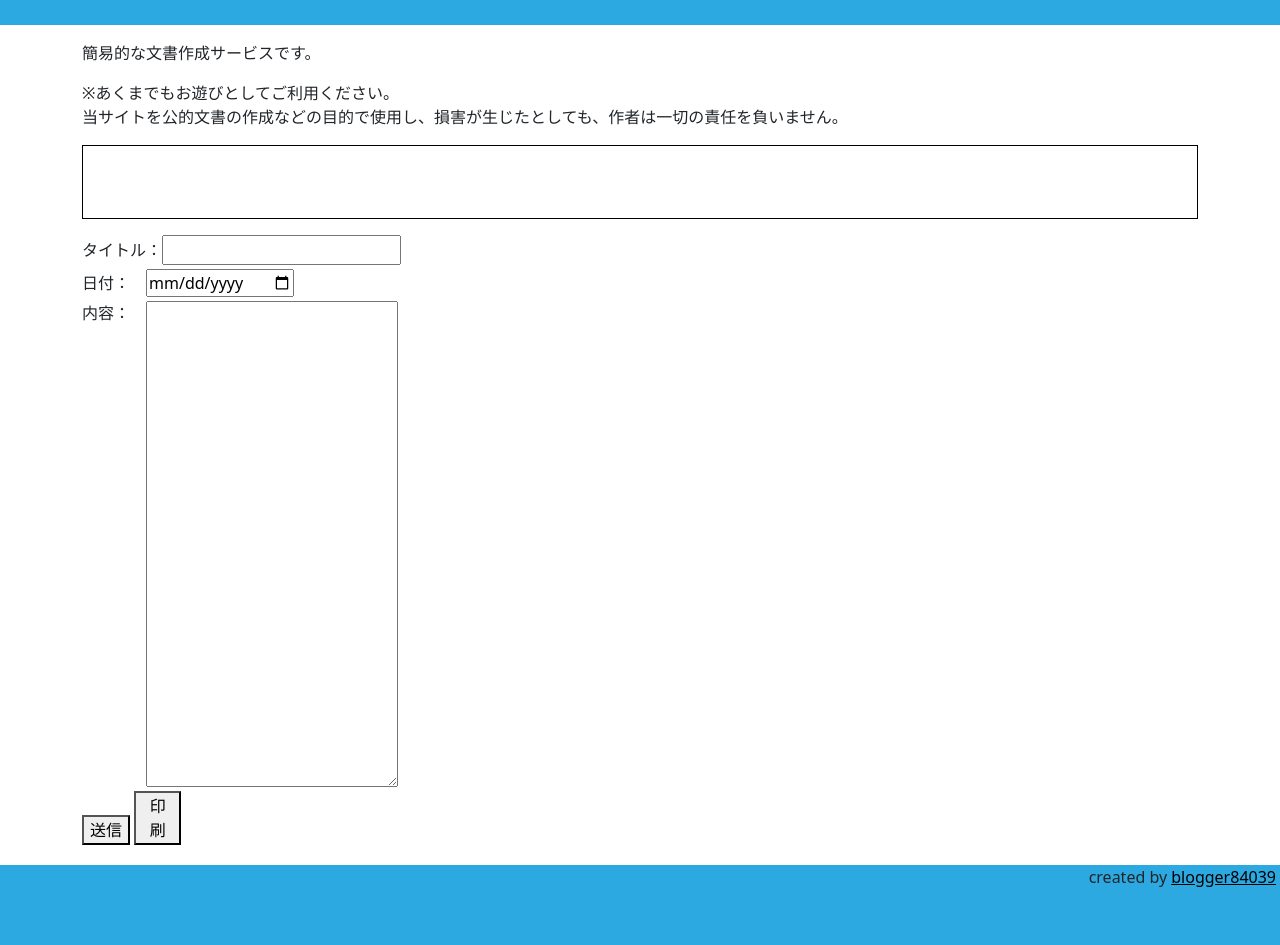
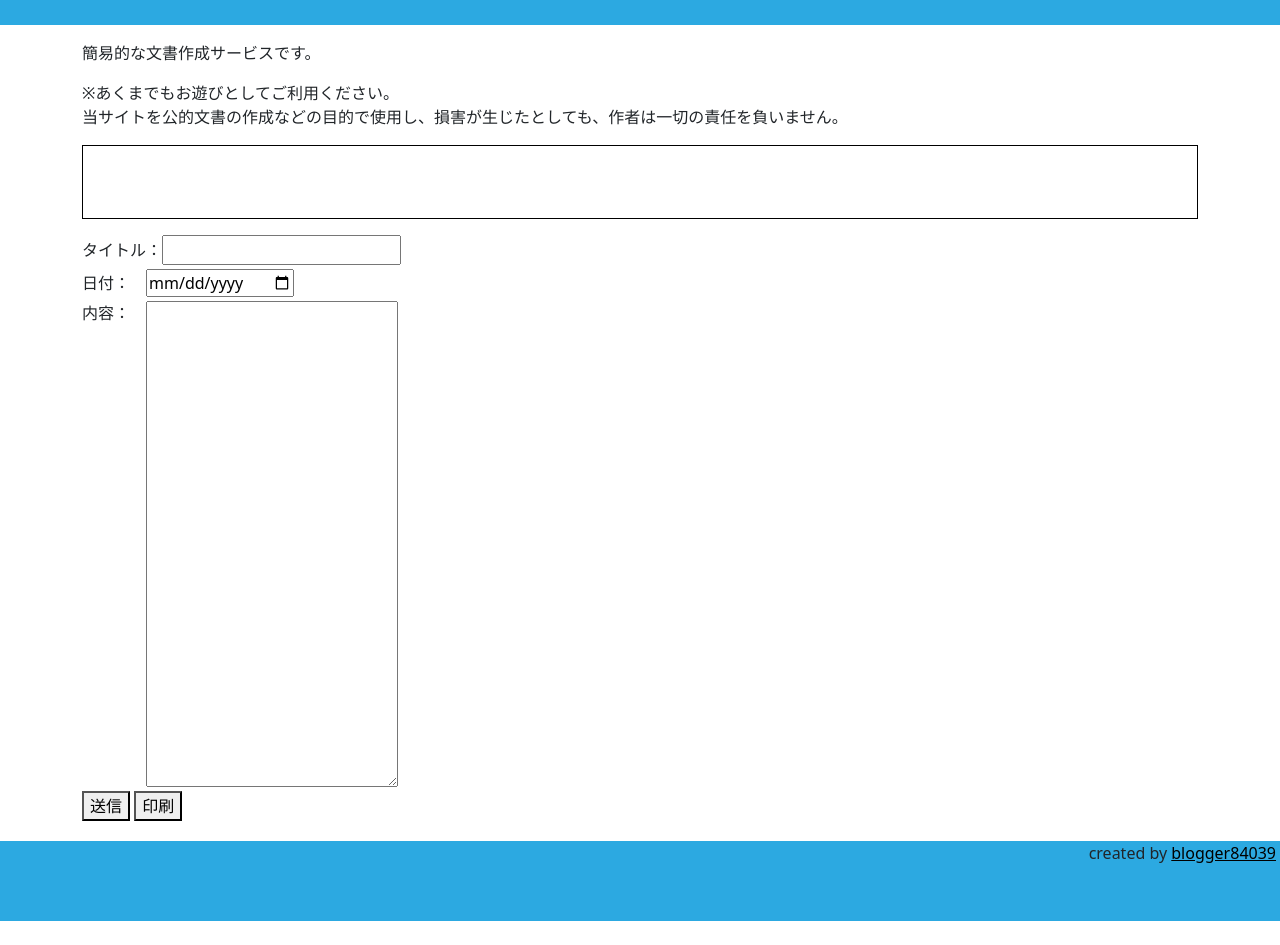
Before and after one commit to blogger84039/simpleDocsEditor, a plain HTML site: page index.html in a window 1280 px wide. Shown: the part 75-1020 px from the top of the page. After the commit the page ends 996 px from the top, so only its background shows below. Drawn offline with nearby package versions, Linux system fonts and the light colour scheme.

Commit message:
Update stylesheet.css

```diff
--- a/stylesheet.css
+++ b/stylesheet.css
@@ -13,11 +13,11 @@
 }
 
 textarea {
-    vertical-align:top;
+    vertical-align: top;
 }
 
 #print_button {
-    width: 47.2px;
+    width: 48px;
 }
 
 #footer {
@@ -38,16 +38,20 @@ a {
     .title {
         display: none;
     }
+
     #title_a {
         display: none;
     }
+
     #alert {
         display: none;
     }
+
     #display_none {
-      display: none;
+        display: none;
     }
+
     li {
         display: none;
     }
-  }
+}
```
